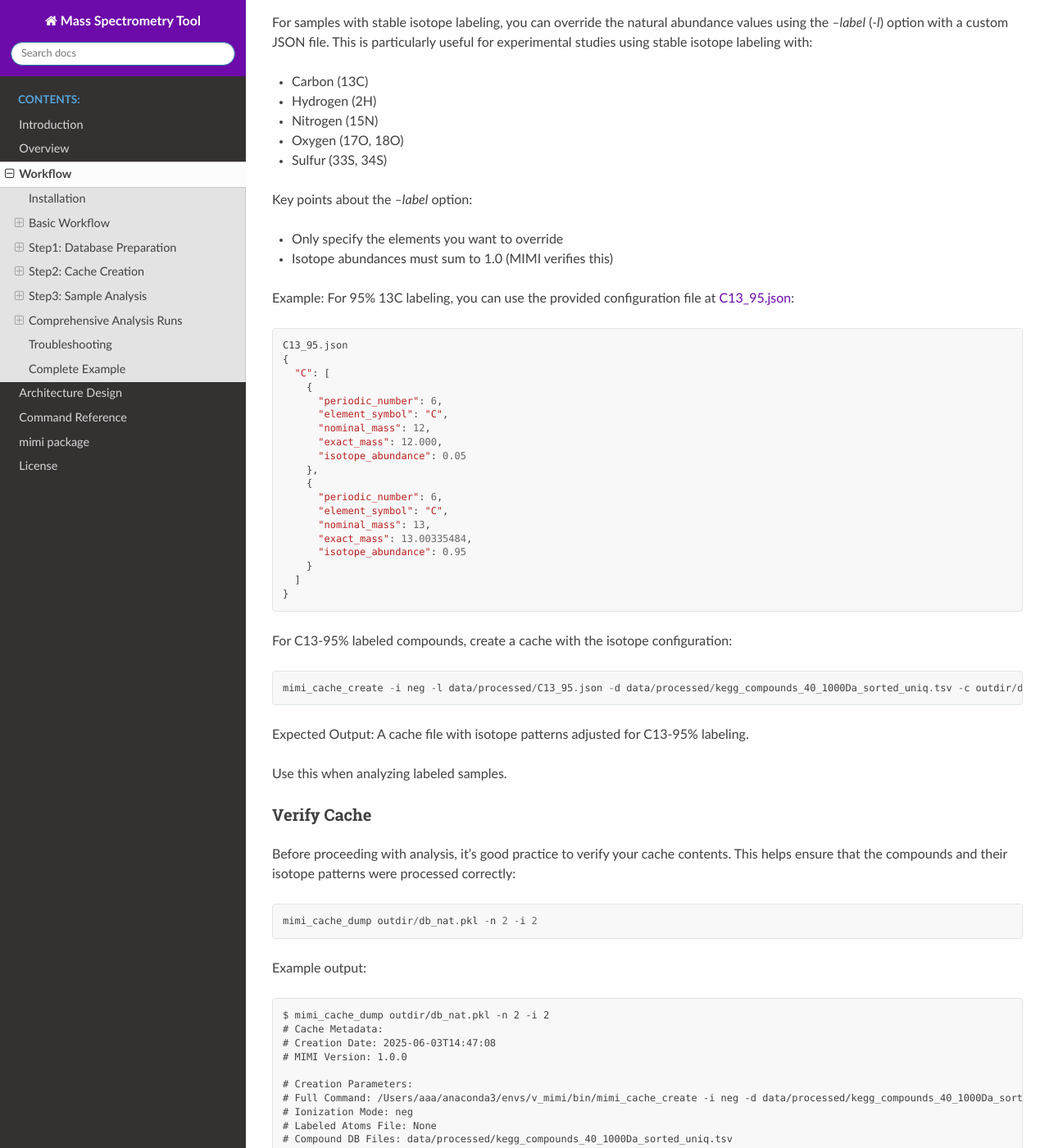
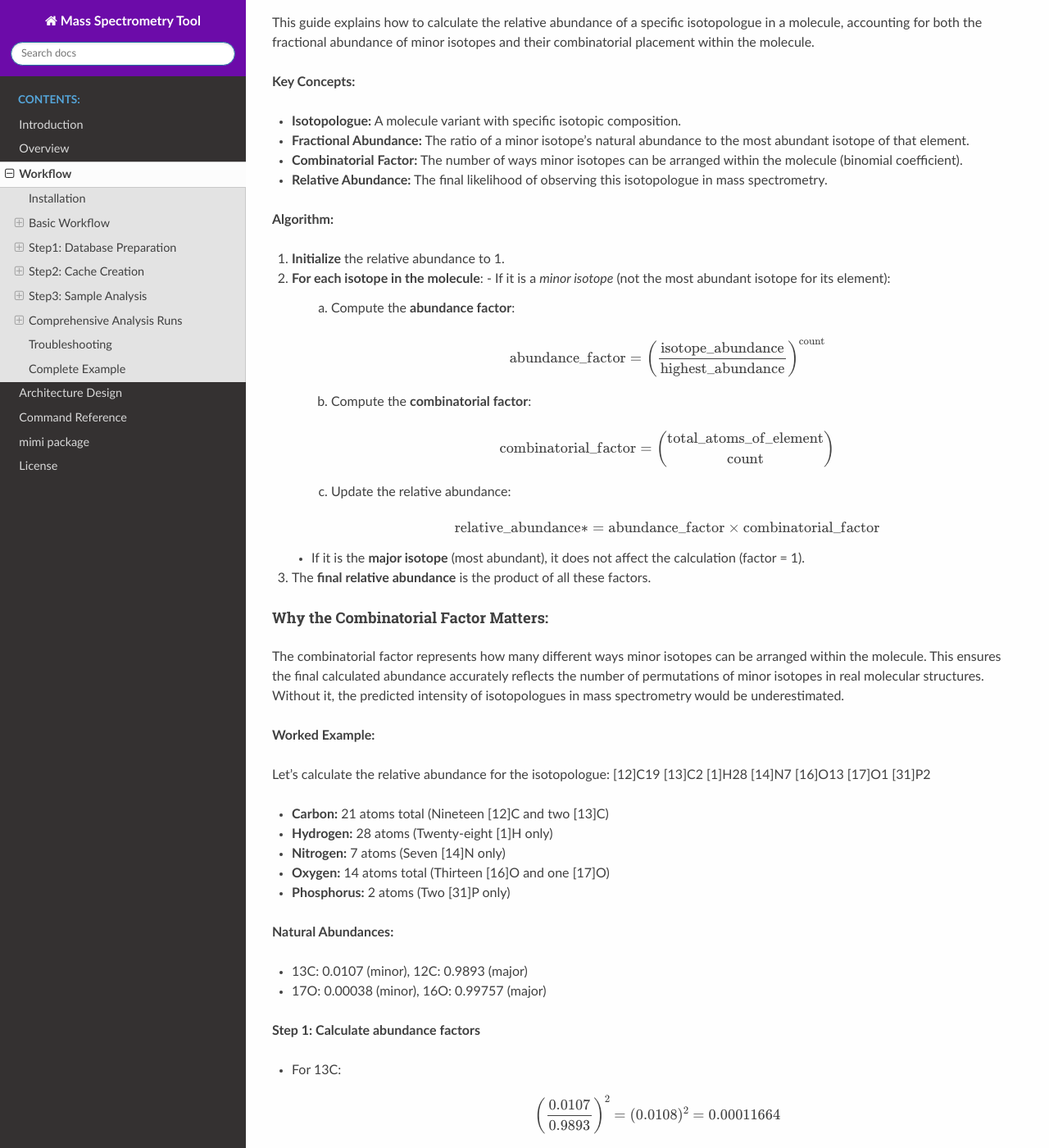
Before and after one commit to NYUAD-Core-Bioinformatics/MIMI, a Sphinx documentation site: the page built from docs/source/workflow.rst, in a window 1280 px wide and 1400 px high, scrolled down 7171 px. Shown: the whole window at 82% size. Built offline with Sphinx 7.4.7 and the Read the Docs theme 3.1.0, drawn with Linux system fonts in a browser that asks for light colours; some of the changed text lies outside the part shown.

Commit message:
Updated docs

```diff
--- a/docs/source/workflow.rst
+++ b/docs/source/workflow.rst
@@ -138,16 +138,16 @@ If you have a list of compounds without standardized identifiers, you can genera
 .. code-block:: text
 
     $ head data/processed/customDB.tsv
-    CF		Name
-    C21H28N7O14P2	NAD+
-    C21H29N7O17P3	NADP+
-    C9H14N2O12P2	UDP
-    C27H33N9O15P2	FAD
-    C8H10NO6P1	Pyridoxal phosphate
-    C15H22N6O5S1	S-Adenosyl-L-methionine
-    C14H20N6O5S	S-Adenosyl-L-homocysteine
-    C23H38N7O17P3S	Acetyl-CoA
-    C34H32FeN4O4	Heme
+    CF              Name
+    C21H28N7O14P2   NAD+
+    C21H29N7O17P3   NADP+
+    C9H14N2O12P2    UDP
+    C27H33N9O15P2   FAD
+    C8H10NO6P1      Pyridoxal phosphate
+    C15H22N6O5S1    S-Adenosyl-L-methionine
+    C14H20N6O5S     S-Adenosyl-L-homocysteine
+    C23H38N7O17P3S  Acetyl-CoA
+    C34H32FeN4O4    Heme
 
 The following command adds custom IDs to the TSV file by combining a timestamp with row numbers.
 It reads from customDB.tsv and writes to customDBwithID.tsv, both located in the data/processed directory.
@@ -164,16 +164,16 @@ Each ID is prefixed with `MIMI_` followed by a timestamp and a sequential number
 .. code-block:: text
 
     $ head data/processed/customDBwithID.tsv
-    CF	ID	Name
-    C21H28N7O14P2	MIMI_20250603132713_0001	NAD+
-    C21H29N7O17P3	MIMI_20250603132713_0002	NADP+
-    C9H14N2O12P2	MIMI_20250603132713_0003	UDP
-    C27H33N9O15P2	MIMI_20250603132713_0004	FAD
-    C8H10NO6P1	MIMI_20250603132713_0005	Pyridoxal
-    C15H22N6O5S1	MIMI_20250603132713_0006	S-Adenosyl-L-methionine
-    C14H20N6O5S	MIMI_20250603132713_0007	S-Adenosyl-L-homocysteine
-    C23H38N7O17P3S	MIMI_20250603132713_0008	Acetyl-CoA
-    C34H32FeN4O4	MIMI_20250603132713_0009	Heme
+    CF              ID                          Name
+    C21H28N7O14P2   MIMI_20250603132713_0001    NAD+
+    C21H29N7O17P3   MIMI_20250603132713_0002    NADP+
+    C9H14N2O12P2    MIMI_20250603132713_0003    UDP
+    C27H33N9O15P2   MIMI_20250603132713_0004    FAD
+    C8H10NO6P1      MIMI_20250603132713_0005    Pyridoxal
+    C15H22N6O5S1    MIMI_20250603132713_0006    S-Adenosyl-L-methionine
+    C14H20N6O5S     MIMI_20250603132713_0007    S-Adenosyl-L-homocysteine
+    C23H38N7O17P3S  MIMI_20250603132713_0008    Acetyl-CoA
+    C34H32FeN4O4    MIMI_20250603132713_0009    Heme
 
 
 
@@ -218,16 +218,16 @@ Here's how to prepare databases from different sources using a typical mass rang
 
     # Show the first 10 compounds
     $head -10 data/processed/kegg_compounds_40_1000Da.tsv
-    CF	ID	Name
-    C44H52N8O10	C11617	Pristinamycin IC
-    C10H16	C20230	(+)-Sabinene
-    C6H14	C11271	n-Hexane
-    C10H6O2	C14783	1,2-Naphthoquinone
-    C8H14N2O2	C07841	Levetiracetam
-    C14H16ClN3O4S2	C12685	Cyclothiazide
-    C26H34O3	C14259	Stanolone benzoate
-    C5H5N5O2	C22500	2,8-Dihydroxyadenine
-    C17H22O5	C09536	Pyrethrosin
+    CF              ID      Name
+    C44H52N8O10	    C11617  Pristinamycin IC
+    C10H16          C20230  (+)-Sabinene
+    C6H14           C11271  n-Hexane
+    C10H6O2         C14783  1,2-Naphthoquinone
+    C8H14N2O2       C07841  Levetiracetam
+    C14H16ClN3O4S2  C12685  Cyclothiazide
+    C26H34O3        C14259  Stanolone benzoate
+    C5H5N5O2        C22500  2,8-Dihydroxyadenine
+    C17H22O5        C09536  Pyrethrosin
 
 
     # Sort and remove duplicates
@@ -256,30 +256,30 @@ The output in both cases will be a TSV file containing:
 This mass range we used is suitable for typical MS data, as shown in this example data::
 
     $ head -4 data/processed/testdata1.asc
-    43.16184	1089317	0.00003
-    43.28766	1115802	0.00003
-    43.28946	1226947	0.00003
-    43.30269	1107425	0.00005
+    43.16184    1089317  0.00003
+    43.28766    1115802  0.00003
+    43.28946    1226947  0.00003
+    43.30269    1107425  0.00005
 
     $head -4  data/processed/testdata2.asc
-    43.16185	991278.47	0.00003
-    43.28765	1093485.96	0.00003
-    43.28946	1104252.3	0.00003
-    43.3027	1018831	0.00005
+    43.16185    991278.47   0.00003
+    43.28765    1093485.96  0.00003
+    43.28946    1104252.3   0.00003
+    43.3027     1018831	    0.00005
 
 
 
     $tail  -4  data/processed/testdata1.asc
-    999.50487	2941816	0.02121
-    999.52689	2547575	0.01782
-    999.90084	1347088	0.00892
-    999.99347	2578292	0.00277
+    999.50487   2941816 0.02121
+    999.52689   2547575 0.01782
+    999.90084   1347088 0.00892
+    999.99347   2578292 0.00277
 
     $tail  -4  data/processed/testdata2.asc
-    999.50507	2794725.2	0.02121
-    999.52709	2343769	0.01782
-    999.90104	1225850.08	0.00892
-    999.99367	2552509.08	0.00277
+    999.50507   2794725.2   0.02121
+    999.52709   2343769     0.01782
+    999.90104   1225850.08  0.00892
+    999.99367   2552509.08  0.00277
 
 
 .. _step2-cache-creation:
@@ -321,7 +321,7 @@ For natural abundance compounds, use:
 
 .. code-block:: text
 
-    $ mimi_cache_create -i neg -d data/processed/kegg_compounds_40_1000Da_sorted_uniq.tsv -c outdir/db_nat
+    $ mimi_cache_create -i neg -d data/processed/kegg_compounds_40_1000Da_sorted_uniq.tsv -c outdir/nat
 
 Expected Output: A binary cache file containing precomputed masses and isotope patterns for all compounds in your database.
 This file will be used for fast matching during analysis.
@@ -371,6 +371,129 @@ This data is used for:
 - Determining molecular isotope patterns
 - Computing Molecular abundances
 
+Computing Molecular abundances
+^^^^^^^^^^^^^^^^^^^^^^^^^^^^^^^
+
+This guide explains how to calculate the relative abundance of a specific isotopologue in a molecule, accounting for both the fractional abundance of minor isotopes and their combinatorial placement within the molecule.
+
+**Key Concepts:**
+
+- **Isotopologue:** A molecule variant with specific isotopic composition.
+- **Fractional Abundance:** The ratio of a minor isotope's natural abundance to the most abundant isotope of that element.
+- **Combinatorial Factor:** The number of ways minor isotopes can be arranged within the molecule (binomial coefficient).
+- **Relative Abundance:** The final likelihood of observing this isotopologue in mass spectrometry.
+
+**Algorithm:**
+
+1. **Initialize** the relative abundance to 1.
+
+2. **For each isotope in the molecule**:
+   - If it is a *minor isotope* (not the most abundant isotope for its element):
+
+     a. Compute the **abundance factor**:
+
+     .. math::
+
+        \text{abundance_factor} = \left(\frac{\text{isotope_abundance}}{\text{highest_abundance}}\right)^{\text{count}}
+
+     b. Compute the **combinatorial factor**:
+
+     .. math::
+
+        \text{combinatorial_factor} = \binom{\text{total_atoms_of_element}}{\text{count}}
+
+     c. Update the relative abundance:
+
+     .. math::
+
+        \text{relative_abundance} *= \text{abundance_factor} \times \text{combinatorial_factor}
+
+   - If it is the **major isotope** (most abundant), it does not affect the calculation (factor = 1).
+
+3. The **final relative abundance** is the product of all these factors.
+
+Why the Combinatorial Factor Matters:
+^^^^^^^^^^^^^^^^^^^^^^^^^^^^^^^^^^^^^
+The combinatorial factor represents how many different ways minor isotopes can be arranged within the molecule. This ensures the final calculated abundance accurately reflects the number of permutations of minor isotopes in real molecular structures. Without it, the predicted intensity of isotopologues in mass spectrometry would be underestimated.
+
+**Worked Example:**
+
+Let’s calculate the relative abundance for the isotopologue: [12]C19 [13]C2 [1]H28 [14]N7 [16]O13 [17]O1 [31]P2
+
+- **Carbon:** 21 atoms total (Nineteen [12]C and two [13]C)
+- **Hydrogen:** 28 atoms (Twenty-eight [1]H only)
+- **Nitrogen:** 7 atoms (Seven [14]N only)
+- **Oxygen:** 14 atoms total (Thirteen [16]O and one [17]O)
+- **Phosphorus:** 2 atoms (Two [31]P only)
+
+**Natural Abundances:**
+
+- 13C: 0.0107 (minor),  12C: 0.9893 (major)
+- 17O: 0.00038 (minor), 16O: 0.99757 (major)
+
+**Step 1: Calculate abundance factors**
+
+- For 13C:
+
+  .. math::
+
+     \left(\frac{0.0107}{0.9893}\right)^2 = (0.0108)^2 = 0.00011664
+
+- For 17O:
+
+  .. math::
+
+     \frac{0.00038}{0.99757} \approx 0.000381
+
+**Step 2: Calculate combinatorial factors**
+
+- For two [13]C atoms in 21 carbon positions:
+
+  .. math::
+
+     \binom{21}{2} = \frac{21 \times 20}{2} = 210
+
+- For one [17]O atom in 14 oxygen positions:
+
+  .. math::
+
+     \binom{14}{1} = 14
+
+**Step 3: Compute contributions**
+
+- **Carbon contribution:**
+
+  .. math::
+
+     0.00011664 \times 210 = 0.0244944
+
+- **Oxygen contribution:**
+
+  .. math::
+
+     0.000381 \times 14 = 0.005334
+
+**Step 4: Compute final relative abundance**
+
+- **Final relative abundance:**
+
+  .. math::
+
+     0.0244944 \times 0.005334 = 0.0001306
+
+Thus, the **relative abundance** of the isotopologue **[12]C19 [13]C2 [1]H28 [14]N7 [16]O13 [17]O1 [31]P2** is approximately **0.00013**.
+
+**Key Takeaway:**
+
+The **final relative abundance** is the product of:
+
+1. The fractional abundance of minor isotopes (adjusted by their count),
+2. The number of permutations of these minor isotopes in the molecule (combinatorial factor).
+
+This ensures the predicted isotopologue peak intensities match experimental observations in mass spectrometry data.
+
+
+
 .. _label-option:
 
 The --label Option for Stable Isotope Labeling
@@ -415,7 +538,7 @@ Example: For 95% 13C labeling, you can use the provided configuration file at `C
 
 For C13-95% labeled compounds, create a cache with the isotope configuration::
 
-    mimi_cache_create -i neg -l data/processed/C13_95.json -d data/processed/kegg_compounds_40_1000Da_sorted_uniq.tsv -c outdir/db_C13_95
+    mimi_cache_create -i neg -l data/processed/C13_95.json -d data/processed/kegg_compounds_40_1000Da_sorted_uniq.tsv -c outdir/C13_95
 
 Expected Output: A cache file with isotope patterns adjusted for C13-95% labeling.
 
@@ -428,21 +551,21 @@ Verify Cache
 
 Before proceeding with analysis, it's good practice to verify your cache contents. This helps ensure that the compounds and their isotope patterns were processed correctly::
 
-    mimi_cache_dump outdir/db_nat.pkl -n 2 -i 2
+    mimi_cache_dump outdir/nat.pkl -n 2 -i 2
 
 Example output::
 
-    $ mimi_cache_dump outdir/db_nat.pkl -n 2 -i 2
+    $ mimi_cache_dump outdir/nat.pkl -n 2 -i 2
     # Cache Metadata:
     # Creation Date: 2025-06-03T14:47:08
     # MIMI Version: 1.0.0
 
     # Creation Parameters:
-    # Full Command: /Users/aaa/anaconda3/envs/v_mimi/bin/mimi_cache_create -i neg -d data/processed/kegg_compounds_40_1000Da_sorted_uniq.tsv -c outdir/db_nat
+    # Full Command: /Users/aaa/anaconda3/envs/v_mimi/bin/mimi_cache_create -i neg -d data/processed/kegg_compounds_40_1000Da_sorted_uniq.tsv -c outdir/nat
     # Ionization Mode: neg
     # Labeled Atoms File: None
     # Compound DB Files: data/processed/kegg_compounds_40_1000Da_sorted_uniq.tsv
-    # Cache Output File: outdir/db_nat.pkl
+    # Cache Output File: outdir/nat.pkl
     # Isotope Data File: mimi/data/natural_isotope_abundance_NIST.json
 
     ============================================================
@@ -550,21 +673,22 @@ MIMI accepts mass spectrometry data in .asc format. Each line contains three col
 Example input file (data/processed/testdata1.asc)::
 
     $ head -4 data/processed/testdata1.asc
-    43.16184	1089317	0.00003
+    43.16184	1089317 0.00003
     43.28766	1115802	0.00003
     43.28946	1226947	0.00003
     43.30269	1107425	0.00005
 
-Now you're ready to analyze your mass spectrometry data. The analysis command matches your sample masses against the precomputed database and verifies matches using isotope patterns::
+Now you're ready to analyze your mass spectrometry data. The analysis command matches your sample masses against the precomputed database and verifies matches using isotope patterns
 
 .. code-block:: text
 
-    mimi_mass_analysis -p 0.5 -vp 0.5 -c outdir/db_nat outdir/db_C13_95 -s data/processed/testdata2.asc -o outdir/results.tsv
+
+    mimi_mass_analysis -p 0.5 -vp 0.5 -c outdir/nat outdir/C13_95 -s data/processed/testdata2.asc -o outdir/results.tsv
 
 Key parameters:
 
-- `-p 1.0`: Mass matching tolerance (1 ppm) - controls how close the observed mass needs to be to the theoretical mass
-- `-vp 1.0`: Isotope pattern verification tolerance (1 ppm) - controls how well the isotope pattern must match
+- `-p 0.5`: Mass matching tolerance (0.5 ppm) - controls how close the observed mass needs to be to the theoretical mass
+- `-vp 0.5`: Isotope pattern verification tolerance (0.5 ppm) - controls how well the isotope pattern must match
 - `-c`: Cache files to use (can specify multiple for comparing natural and labeled patterns)
 - `-s`: Sample file to analyze (in .asc format)
 - `-o`: Output file for results
@@ -584,10 +708,10 @@ The PPM threshold affects match precision and reliability:
 Example::
 
     # High confidence analysis
-    mimi_mass_analysis -p 0.5 -vp 0.5 -c outdir/db_nat -s data/processed/testdata2.asc -o outdir/results_excellent.tsv
+    mimi_mass_analysis -p 0.5 -vp 0.5 -c outdir/nat -s data/processed/testdata2.asc -o outdir/results_excellent.tsv
 
     # Standard confidence analysis
-    mimi_mass_analysis -p 1.0 -vp 1.0 -c outdir/db_nat -s data/processed/testdata2.asc -o outdir/results_good.tsv
+    mimi_mass_analysis -p 1.0 -vp 1.0 -c outdir/nat -s data/processed/testdata2.asc -o outdir/results_good.tsv
 
 .. _multiple-cache-analysis:
 
@@ -596,7 +720,7 @@ Multiple Cache Analysis
 
 You can analyze your samples against multiple caches simultaneously. This is useful when comparing natural and labeled patterns::
 
-    mimi_mass_analysis -p 0.5 -vp 0.5 -c outdir/db_nat outdir/db_C13_95 -s data/processed/testdata2.asc -o outdir/results.tsv
+    mimi_mass_analysis -p 0.5 -vp 0.5 -c outdir/nat outdir/C13_95 -s data/processed/testdata2.asc -o outdir/results.tsv
 
 
 
@@ -607,7 +731,7 @@ Batch Processing
 
 MIMI supports processing multiple samples in a single run. This is useful for analyzing replicates or comparing different conditions::
 
-    mimi_mass_analysis -p 0.5 -vp 0.5 -c outdir/db_nat -s data/processed/testdata1.asc data/processed/testdata2.asc -o outdir/batch_results.tsv
+    mimi_mass_analysis -p 0.5 -vp 0.5 -c outdir/nat -s data/processed/testdata1.asc data/processed/testdata2.asc -o outdir/batch_results.tsv
 
 
 
@@ -627,8 +751,8 @@ The output TSV file contains these columns:
 - **O**: Number of oxygen atoms
 - **P**: Number of phosphorus atoms
 - **S**: Number of sulfur atoms
-- **db_nat**: Calculated mass for natural abundance(User specified)
-- **db_C13_95**: Calculated mass for C13-labeled (User specified)
+- **nat**: Calculated mass for natural abundance(User specified)
+- **C13_95**: Calculated mass for C13-labeled (User specified)
 - **mass_measured**: Observed mass in the sample
 - **error_ppm**: Parts per million difference between calculated and observed mass
 - **intensity**: Signal intensity in the sample
@@ -636,13 +760,13 @@ The output TSV file contains these columns:
 
 Example output file::
 
-    $mimi_mass_analysis -g  -p 0.5 -vp 0.5 -c outdir/db_nat outdir/db_C13_95 -s data/processed/testdata2.asc -o outdir/results.tsv
+    $mimi_mass_analysis -g  -p 0.5 -vp 0.5 -c outdir/nat outdir/C13_95 -s data/processed/testdata2.asc -o outdir/results.tsv
 
     (head -4 outdir/results.tsv; cat   outdir/results.tsv | grep -A6  C00147)
     Log file	/Users/aaa/test/log/results_20250603_145131.log
                                                                                                             data/processed/testdata2.asc
-                                                                                                            db_nat                                                               db_C13_95
-    CF         ID       Name               C   H   N   O   P   S   db_nat_mass         db_C13_95_mass       mass_measured       error_ppm               intensity    iso_count   mass_measured   error_ppm               intensity        iso_count
+                                                                                                            nat                                                                  C13_95
+    CF         ID       Name               C   H   N   O   P   S   nat_mass            C13_95_mass          mass_measured       error_ppm               intensity    iso_count   mass_measured   error_ppm               intensity        iso_count
     C5H5N5     C00147   Adenine            5   5   5   0   0   0   134.0472187163      139.06399291629998   134.04722           -0.009576476318665454   10030305.6   2           139.06396       0.2366989418442906      143680406.4      4
     C5H9NO2    C00148   L-Proline          5   9   1   2   0   0   114.05605206664     119.07282626664002   114.05601           0.36882426880317554     18852508.02  3           119.0728        0.220593067653808       72633081.84      3
     C4H6O5     C00149   (S)-Malate         4   6   0   5   0   0   133.01424682422999  137.02766618423      133.01424           0.05130450419853602     4229908.65   2           137.02769       -0.1738026391616008     2550057.38       1
@@ -677,8 +801,8 @@ The comprehensive run script (`run.sh`) performs the following steps:
 
    - Creates two cache files:
 
-     * Natural abundance cache (`db_nat.pkl`)
-     * C13-95% labeled cache (`db_C13_95.pkl`)
+     * Natural abundance cache (`nat.pkl`)
+     * C13-95% labeled cache (`C13_95.pkl`)
 
    - Uses the test database and C13-95% labeling configuration
 
@@ -723,11 +847,11 @@ The script content::
 
 
     # Create cache files in outdir and check for success
-    mimi_cache_create  -i neg   -d "$outdir/testDB_sorted_uniq.tsv"  -c "$outdir/db_nat"
-    mimi_cache_create  -i neg   -l "$datadir/C13_95.json" -d "$outdir/testDB_sorted_uniq.tsv"  -c "$outdir/db_C13_95"
+    mimi_cache_create  -i neg   -d "$outdir/testDB_sorted_uniq.tsv"  -c "$outdir/nat"
+    mimi_cache_create  -i neg   -l "$datadir/C13_95.json" -d "$outdir/testDB_sorted_uniq.tsv"  -c "$outdir/C13_95"
 
 
-    if [ ! -f "$outdir/db_nat.pkl" ] || [ ! -f "$outdir/db_C13_95.pkl" ]; then
+    if [ ! -f "$outdir/nat.pkl" ] || [ ! -f "$outdir/C13_95.pkl" ]; then
         echo "Error: Failed to create cache files"
         exit 1
     fi
@@ -746,14 +870,14 @@ The script content::
         # Analysis for top graph (fixed vp=0.5, varying p)
         for p in "${p_values[@]}"; do
             p_str=$(echo $p | tr -d '.')
-            mimi_mass_analysis -p $p -vp 0.5 -c "$outdir/db_nat" "$outdir/db_C13_95" -s "$datadir/$test_file" -o "$outdir/n${base_name}_p${p_str}_vp05_combined.tsv"
+            mimi_mass_analysis -p $p -vp 0.5 -c "$outdir/nat" "$outdir/C13_95" -s "$datadir/$test_file" -o "$outdir/n${base_name}_p${p_str}_vp05_combined.tsv"
         done
 
         # Analysis for bottom graph (fixed p=0.5, varying vp)
         for vp in "${vp_values[@]}"; do
             # Format vp value without underscore, just remove the dot
             vp_str=$(echo $vp | tr -d '.')
-            mimi_mass_analysis -p 0.5 -vp $vp -c "$outdir/db_nat" "$outdir/db_C13_95" -s "$datadir/$test_file" -o "$outdir/n${base_name}_p05_vp${vp_str}_combined.tsv"
+            mimi_mass_analysis -p 0.5 -vp $vp -c "$outdir/nat" "$outdir/C13_95" -s "$datadir/$test_file" -o "$outdir/n${base_name}_p05_vp${vp_str}_combined.tsv"
         done
     done
 
@@ -847,15 +971,15 @@ Here's a complete example from start to finish:
 2. Create both natural abundance and C13-95% labeled caches::
 
     # Natural abundance
-    mimi_cache_create -i neg -d data/processed/kegg_compounds_40_1000Da_sorted_uniq.tsv -c outdir/db_nat
+    mimi_cache_create -i neg -d data/processed/kegg_compounds_40_1000Da_sorted_uniq.tsv -c outdir/nat
 
     # C13-95% labeled
-    mimi_cache_create -i neg -l data/processed/C13_95.json -d data/processed/kegg_compounds_40_1000Da_sorted_uniq.tsv -c outdir/db_C13_95
+    mimi_cache_create -i neg -l data/processed/C13_95.json -d data/processed/kegg_compounds_40_1000Da_sorted_uniq.tsv -c outdir/C13_95
 
 3. Verify the cache contents to ensure everything was processed correctly::
 
-    mimi_cache_dump outdir/db_nat.pkl -n 2 -i 2
+    mimi_cache_dump outdir/nat.pkl -n 2 -i 2
 
 4. Finally, analyze your sample using both caches::
 
-    mimi_mass_analysis -p 1.0 -vp 1.0 -c outdir/db_nat outdir/db_C13_95 -s data/processed/testdata2.asc -o outdir/results.tsv
+    mimi_mass_analysis -p 1.0 -vp 1.0 -c outdir/nat outdir/C13_95 -s data/processed/testdata2.asc -o outdir/results.tsv
```
Also changed, not shown: docs/source/command_reference.rst (+5 -5 lines), 1 other file.
